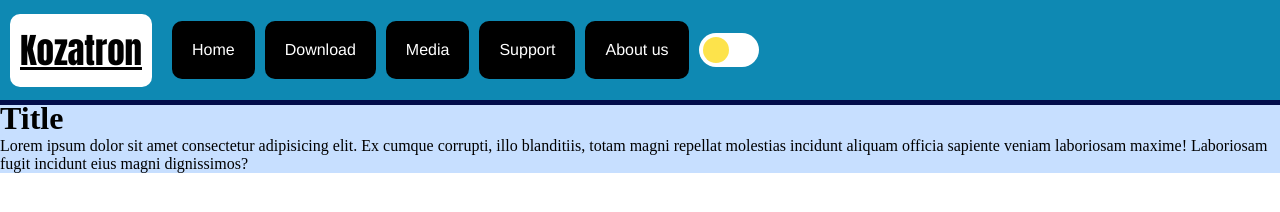
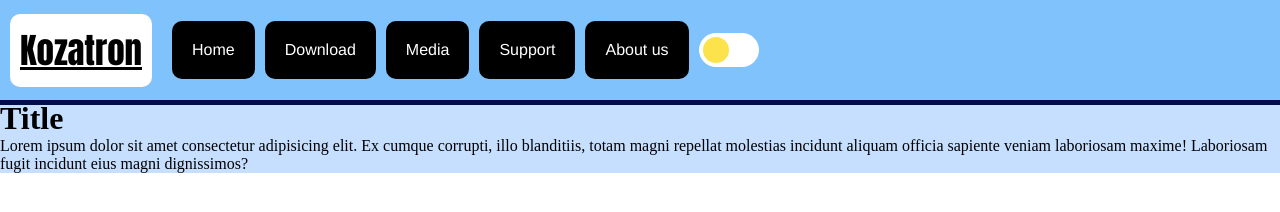
Before and after one commit to SenorCosimo/JavaScriptSite, a plain HTML site: page index.html in a window 1280 px wide. Drawn offline with Linux system fonts and the light colour scheme.

Commit message:
Update main.css

```diff
--- a/main.css
+++ b/main.css
@@ -4,7 +4,7 @@
 }
 
 :root{
-    --navbar-color: rgb(14, 137, 179);
+    --navbar-color: #7FC2FC;
     --main-text-color: black;
     --menu-text-color: white;
     --main-bg-color: white;
```
